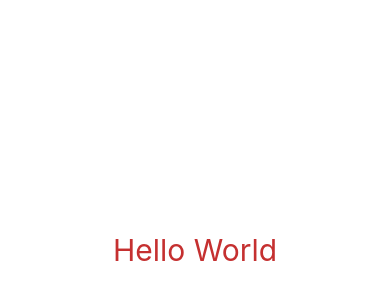
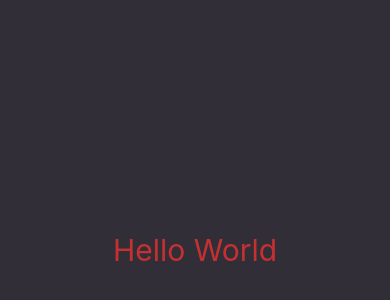
Before and after one commit to marciovz/goBarber2-mobile, a React Native app: screen / in a window 390 px wide. Shown: the part 172-472 px from the top of the page. Built offline with nearby package versions, Linux system fonts and the light colour scheme.

Commit message:
Configurando a statusBar

```diff
--- a/src/App.tsx
+++ b/src/App.tsx
@@ -1,15 +1,18 @@
 import React from 'react';
-import { View, Text } from 'react-native';
+import { View, Text, StatusBar } from 'react-native';
 
 // import { Container } from './styles';
 
 const App: React.FC = () => {
   return (
+    <>
+      <StatusBar barStyle="light-content" backgroundColor="#312e38" />
       <View
         style={{
           flex: 1,
           justifyContent: 'center',
           alignItems: 'center',
+          backgroundColor: '#312e38',
         }}
       >
         <Text
@@ -21,6 +24,7 @@ const App: React.FC = () => {
           Hello World
         </Text>
       </View>
+    </>
   );
 };
 
```
Lines whose indentation alone changed are shown as unchanged.
